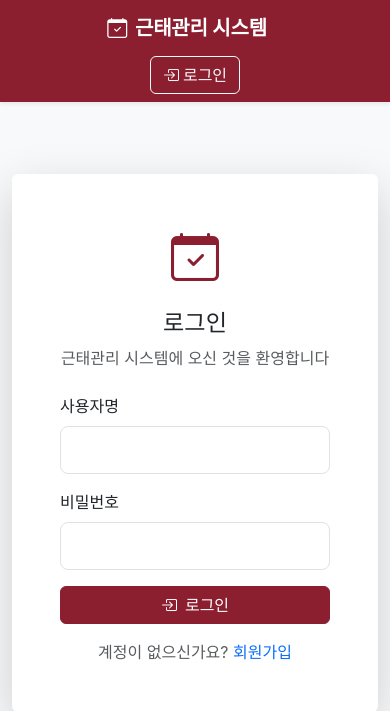
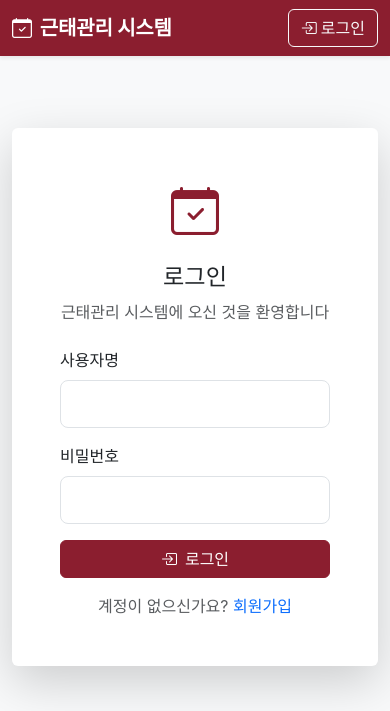
Before and after one commit to daewoo7010/KUHCalendar, a Django app: a page that uses attendance/templates/attendance/base.html in a window 390 px wide. Shown: the top 711 px of the page. Run offline with Django 4.2, Linux system fonts and the light colour scheme; some web fonts are replaced.

Commit message:
Align mobile navbar brand and user menu

```diff
--- a/attendance/templates/attendance/base.html
+++ b/attendance/templates/attendance/base.html
@@ -49,40 +49,20 @@
             }
             /* Mobile navbar alignment */
             @media (max-width: 576px) {
-                .navbar .container-fluid { flex-direction: column; align-items: stretch; gap: 0.5rem; }
-                .navbar-brand { width: 100%; text-align: center; }
+                .navbar-top { width: 100%; }
+                .navbar-brand { text-align: left; }
                 .quick-links { justify-content: center; width: 100%; }
-                .navbar .dropdown { align-self: flex-end; }
             }
     </style>
 </head>
 <body>
     <nav class="navbar navbar-expand-lg navbar-dark bg-primary shadow-sm">
-        <div class="container-fluid align-items-center">
-            <div class="d-flex align-items-center flex-wrap gap-2">
+        <div class="container-fluid align-items-center flex-wrap">
+            <div class="d-flex align-items-center justify-content-between w-100 gap-2 navbar-top">
                 <a class="navbar-brand" href="{% url 'dashboard' %}"><i class="bi bi-calendar-check me-2"></i>근태관리 시스템</a>
-                {% if user.is_authenticated %}
-                <div class="quick-links d-flex flex-wrap gap-2 align-items-center">
-                    <a class="btn btn-sm btn-outline-light" href="{% url 'dashboard' %}"><i class="bi bi-house-door me-1"></i>대시보드</a>
-                    {% if user|has_group:"휴가 결재권자" %}
-                    <a class="btn btn-sm btn-outline-light" href="{% url 'leave_approval' %}"><i class="bi bi-clipboard-check me-1"></i>휴가 승인</a>
-                    {% endif %}
-                    {% if user|has_group:"출장 결재권자" %}
-                    <a class="btn btn-sm btn-outline-light" href="{% url 'trip_approval' %}"><i class="bi bi-clipboard2-check me-1"></i>출장 승인</a>
-                    {% endif %}
-                    {% if user|has_group:"경영관리부" %}
-                    <a class="btn btn-sm btn-outline-light" href="{% url 'management_overview' %}"><i class="bi bi-graph-up me-1"></i>경영관리 대시보드</a>
-                    {% endif %}
-                    {% if user|is_trip_recipient %}
-                    <a class="btn btn-sm btn-outline-light" href="{% url 'trip_report_inbox' %}"><i class="bi bi-inbox me-1"></i>외부일정/출장 보고함</a>
-                    {% endif %}
-                </div>
-                {% endif %}
-            </div>
-
                 <div class="d-flex">
                     {% if user.is_authenticated %}
-                    <div class="dropdown ms-2">
+                        <div class="dropdown">
                             <button class="btn btn-outline-light dropdown-toggle" type="button" data-bs-toggle="dropdown">
                                 <i class="bi bi-person-circle me-1"></i>{{ user.username }}
                             </button>
@@ -107,6 +87,24 @@
                         <a class="btn btn-outline-light" href="{% url 'login' %}"><i class="bi bi-box-arrow-in-right me-1"></i>로그인</a>
                     {% endif %}
                 </div>
+            </div>
+            {% if user.is_authenticated %}
+            <div class="quick-links d-flex flex-wrap gap-2 align-items-center justify-content-center w-100">
+                <a class="btn btn-sm btn-outline-light" href="{% url 'dashboard' %}"><i class="bi bi-house-door me-1"></i>대시보드</a>
+                {% if user|has_group:"휴가 결재권자" %}
+                <a class="btn btn-sm btn-outline-light" href="{% url 'leave_approval' %}"><i class="bi bi-clipboard-check me-1"></i>휴가 승인</a>
+                {% endif %}
+                {% if user|has_group:"출장 결재권자" %}
+                <a class="btn btn-sm btn-outline-light" href="{% url 'trip_approval' %}"><i class="bi bi-clipboard2-check me-1"></i>출장 승인</a>
+                {% endif %}
+                {% if user|has_group:"경영관리부" %}
+                <a class="btn btn-sm btn-outline-light" href="{% url 'management_overview' %}"><i class="bi bi-graph-up me-1"></i>경영관리 대시보드</a>
+                {% endif %}
+                {% if user|is_trip_recipient %}
+                <a class="btn btn-sm btn-outline-light" href="{% url 'trip_report_inbox' %}"><i class="bi bi-inbox me-1"></i>외부일정/출장 보고함</a>
+                {% endif %}
+            </div>
+            {% endif %}
         </div>
     </nav>
 
```
Lines whose indentation alone changed are shown as unchanged.
